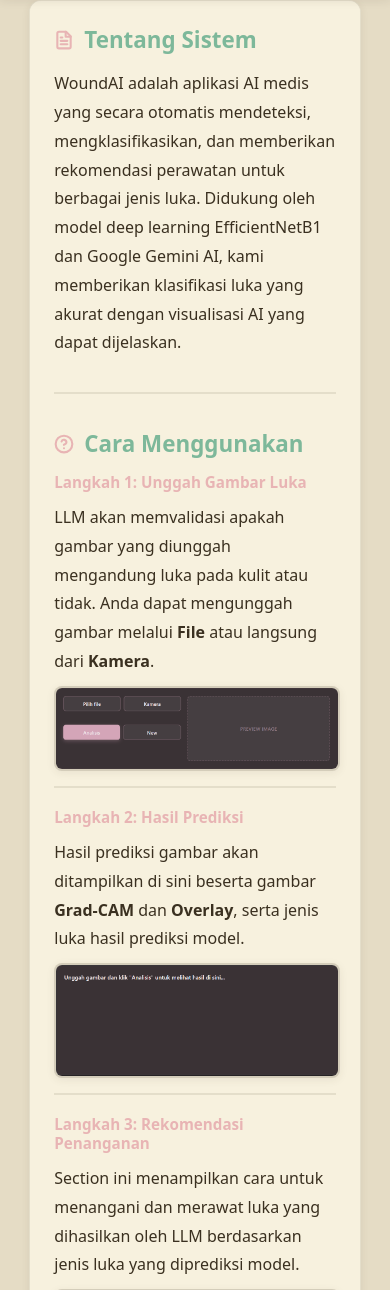
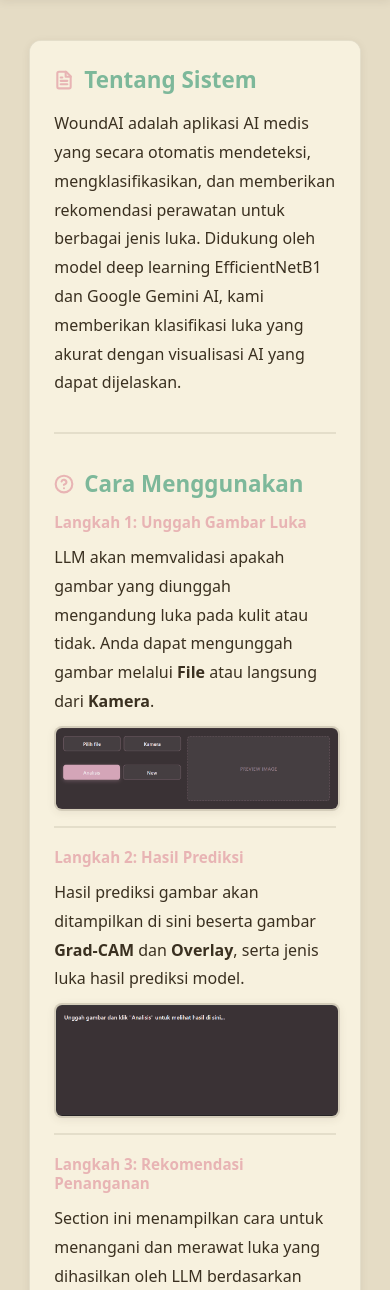
Before and after one commit to angelikaMn/woundai, a Flask app: page /about in a window 390 px wide. Shown: the part 67-1357 px from the top of the page. Run offline with Flask 3, Linux system fonts and the light colour scheme; parts of the project's set-up code (start-up, migrations or seed data) failed here and were passed over.

Commit message:
home, about, contact responsive

```diff
--- a/static/styles.css
+++ b/static/styles.css
@@ -1895,7 +1895,7 @@ pre {
     justify-content: center;
     align-items: center;
     height: calc(100vh - 82px); /* Full viewport - navbar */
-    padding: 0 20px 50px 20px; /* Bottom padding = 50px gap */
+    padding: 40px 20px 50px 20px; /* Top/bottom padding for centering + 50px gap */
     overflow: hidden; /* Prevent page scroll */
     box-sizing: border-box;
 }
@@ -1904,7 +1904,7 @@ pre {
     width: 85vw; /* Landscape width - spans most of the screen horizontally */
     max-width: 1400px; /* Maximum width limit */
     height: auto; /* Auto height */
-    max-height: calc(100vh - 82px - 50px); /* Responsive: viewport - navbar - gap */
+    max-height: calc(100vh - 82px - 90px); /* Responsive: viewport - navbar - top padding (40px) - bottom gap (50px) */
     overflow-y: auto; /* Scrollable content */
     overflow-x: hidden;
     box-sizing: border-box;
```
